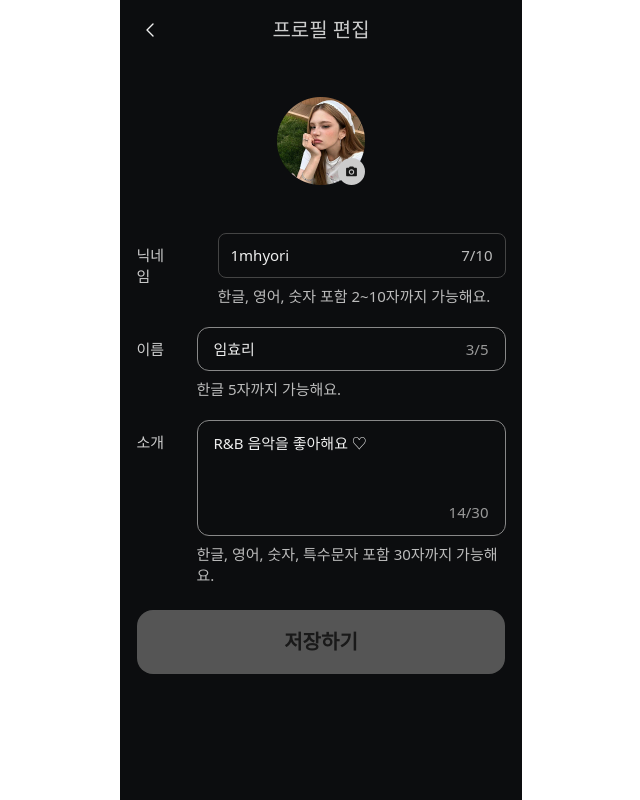
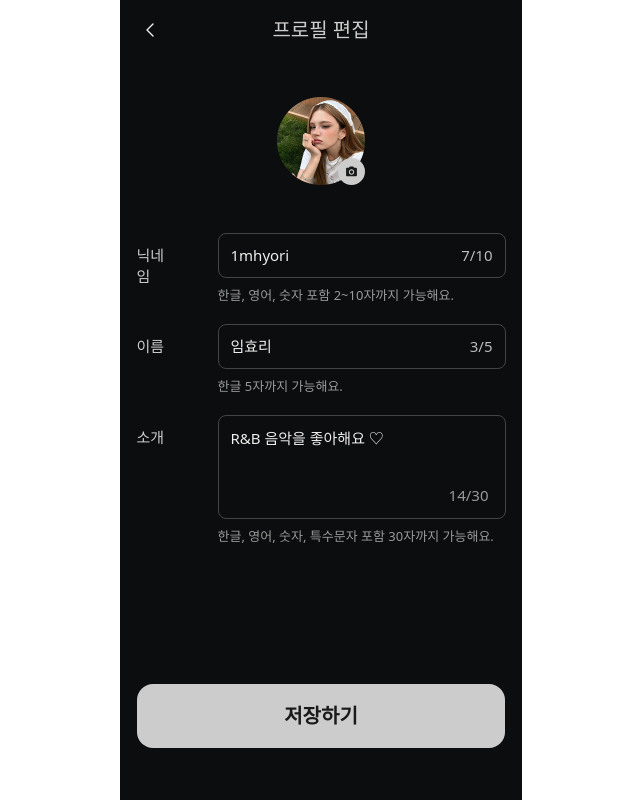
Before and after one commit to UMC10th-PLIMAP/plimap-web, a React (Vite) app: page /app/my/edit in a window 1280 px wide. Shown: the whole page, without its empty margins (319-959 px from the left). Built offline with nearby package versions, Linux system fonts and the light colour scheme; no server answers; a web font is replaced by a local one.

Commit message:
fix : 프로필 편집 코드 수정

```diff
--- a/src/components/ui/button.tsx
+++ b/src/components/ui/button.tsx
@@ -4,7 +4,7 @@ import { Slot } from 'radix-ui';
 import { cn } from '@/lib/utils';
 
 const buttonVariants = cva(
-  'w-fit inline-flex items-center justify-center transition-all outline-none',
+  'w-fit inline-flex items-center justify-center transition-all outline-none ',
   {
     variants: {
       variant: {
--- a/src/pages/ProfileEditPage.tsx
+++ b/src/pages/ProfileEditPage.tsx
@@ -4,28 +4,45 @@ import { useNavigate } from 'react-router-dom';
 import CameraIcon from '@/assets/icons/camera.svg?react';
 import { Button } from '@/components/ui/button';
 import { TopBar } from '@/components/ui/TopBar';
-// 닉네임 검증
 import {
   NICKNAME_MAX_LENGTH,
   NICKNAME_MIN_LENGTH,
   validateNickname,
 } from '@/features/auth/utils/validateNickname';
 import { MOCK_MY_PROFILE } from '@/features/profile/constants/mockMyProfile';
-
 import {
   BIO_MAX_LENGTH,
   NAME_MAX_LENGTH,
-  validateBio,
-  validateName,
+  bioSchema,
+  nameSchema,
 } from '@/features/profile/utils/validateProfileEdit';
 import { cn } from '@/lib/utils';
 
 type FieldMessageTone = 'neutral' | 'error';
 
 const MESSAGE_TONE_CLASS: Record<FieldMessageTone, string> = {
-  neutral: 'text-grayscale-400',
+  neutral: 'text-grayscale-500',
   error: 'text-red',
 };
+
+const FIELD_ROW_CLASS = 'flex items-start gap-[41px]';
+const FIELD_LABEL_CLASS = 'mt-3 w-12 body-15-r text-grayscale-300';
+const FIELD_CONTROL_CLASS = 'flex flex-col gap-2';
+const INPUT_BOX_CLASS =
+  'flex h-[45px] w-[288px] items-center justify-between rounded-lg border border-grayscale-1000 px-3';
+const TEXTAREA_BOX_CLASS = 'relative w-[288px] rounded-lg border border-grayscale-1000 px-3';
+const INPUT_CLASS =
+  'body-15-r w-full bg-transparent text-grayscale-100 outline-none placeholder:text-grayscale-700';
+const COUNTER_CLASS = 'body-15-r shrink-0 text-right';
+const FIELD_MESSAGE_CLASS = 'etc-13-r';
+
+const NICKNAME_HELPER = `한글, 영어, 숫자 포함 ${NICKNAME_MIN_LENGTH}~${NICKNAME_MAX_LENGTH}자까지 가능해요.`;
+const NAME_HELPER = `한글 ${NAME_MAX_LENGTH}자까지 가능해요.`;
+const BIO_HELPER = `한글, 영어, 숫자, 특수문자 포함 ${BIO_MAX_LENGTH}자까지 가능해요.`;
+
+function getCounterClass(tone: FieldMessageTone) {
+  return cn(COUNTER_CLASS, tone === 'error' ? 'text-red' : 'text-grayscale-400');
+}
 
 export default function ProfileEditPage() {
   const navigate = useNavigate();
@@ -40,8 +57,10 @@ export default function ProfileEditPage() {
   const [bioTouched, setBioTouched] = useState(false);
 
   const nicknameError = validateNickname(nickname);
-  const nameError = validateName(name);
-  const bioError = validateBio(bio);
+  const nameResult = nameSchema.safeParse(name);
+  const bioResult = bioSchema.safeParse(bio);
+  const nameError = nameResult.success ? null : nameResult.error.issues[0].message;
+  const bioError = bioResult.success ? null : bioResult.error.issues[0].message;
 
   const isNicknameValid = nicknameError === null;
   const isNameValid = nameError === null;
@@ -49,33 +68,20 @@ export default function ProfileEditPage() {
   const canSubmit = isNicknameValid && isNameValid && isBioValid;
 
   const nicknameMessage = !nicknameTouched
-    ? {
-        text: `한글, 영어, 숫자 포함 ${NICKNAME_MIN_LENGTH}~${NICKNAME_MAX_LENGTH}자까지 가능해요.`,
-        tone: 'neutral' as const,
-      }
+    ? { text: NICKNAME_HELPER, tone: 'neutral' as const }
     : isNicknameValid
-      ? {
-          text: `한글, 영어, 숫자 포함 ${NICKNAME_MIN_LENGTH}~${NICKNAME_MAX_LENGTH}자까지 가능해요.`,
-          tone: 'neutral' as const,
-        }
+      ? { text: NICKNAME_HELPER, tone: 'neutral' as const }
       : { text: nicknameError, tone: 'error' as const };
 
-  const nameMessage = !nameTouched
-    ? { text: `한글 ${NAME_MAX_LENGTH}자까지 가능해요.`, tone: 'neutral' as const }
-    : isNameValid
-      ? { text: `한글 ${NAME_MAX_LENGTH}자까지 가능해요.`, tone: 'neutral' as const }
+  const nameMessage =
+    !nameTouched || name.length === 0 || isNameValid
+      ? { text: NAME_HELPER, tone: 'neutral' as const }
       : { text: nameError, tone: 'error' as const };
 
   const bioMessage = !bioTouched
-    ? {
-        text: `한글, 영어, 숫자, 특수문자 포함 ${BIO_MAX_LENGTH}자까지 가능해요.`,
-        tone: 'neutral' as const,
-      }
+    ? { text: BIO_HELPER, tone: 'neutral' as const }
     : isBioValid
-      ? {
-          text: `한글, 영어, 숫자, 특수문자 포함 ${BIO_MAX_LENGTH}자까지 가능해요.`,
-          tone: 'neutral' as const,
-        }
+      ? { text: BIO_HELPER, tone: 'neutral' as const }
       : { text: bioError, tone: 'error' as const };
 
   const handleSubmit = () => {
@@ -103,24 +109,20 @@ export default function ProfileEditPage() {
                 type="button"
                 aria-label="프로필 사진 변경"
                 onClick={() => fileInputRef.current?.click()}
-                className="absolute bottom-0 right-0 flex size-[27px] items-center justify-center rounded-full bg-grayscale-300 cursor-pointer"
+                className="absolute bottom-0 right-0 flex size-[27px] cursor-pointer items-center justify-center rounded-full bg-grayscale-300"
               >
-                <CameraIcon className="px-[7px] py-[8px]  text-grayscale-1250" />
+                <CameraIcon className="px-[7px] py-[8px] text-grayscale-1250" />
               </button>
             </div>
           </div>
 
-          <div className="pt-[48px] flex flex-col gap-5">
-            <div className="flex items-start gap-[41px]">
-              <label htmlFor="edit-nickname" className="mt-3 w-12 body-15-r text-grayscale-300">
+          <div className="flex flex-col gap-5 pt-[48px]">
+            <div className={FIELD_ROW_CLASS}>
+              <label htmlFor="edit-nickname" className={FIELD_LABEL_CLASS}>
                 닉네임
               </label>
-              <div className="flex flex-col gap-2">
-                <div
-                  className={cn(
-                    'flex w-[288px] h-[45px] items-center justify-between rounded-lg border border-grayscale-1000 px-3',
-                  )}
-                >
+              <div className={FIELD_CONTROL_CLASS}>
+                <div className={INPUT_BOX_CLASS}>
                   <input
                     id="edit-nickname"
                     type="text"
@@ -133,41 +135,29 @@ export default function ProfileEditPage() {
                     }}
                     aria-invalid={nicknameMessage.tone === 'error'}
                     aria-describedby="edit-nickname-message"
-                    className="body-15-r w-full text-grayscale-100 outline-none placeholder:text-grayscale-700"
+                    className={INPUT_CLASS}
                     placeholder="내용 입력"
                   />
-                  {/* 숫자 부분은 오른쪽에 위치 */}
-                  <span
-                    className={`body-15-r text-right
-                      ${nicknameMessage.tone === 'error' ? 'text-red' : 'text-grayscale-400'}`}
-                  >
+                  <span className={getCounterClass(nicknameMessage.tone)}>
                     {nickname.length}/{NICKNAME_MAX_LENGTH}
                   </span>
                 </div>
                 <p
                   id="edit-nickname-message"
                   aria-live="polite"
-                  className={`body-15-r ${MESSAGE_TONE_CLASS[nicknameMessage.tone]}`}
+                  className={cn(FIELD_MESSAGE_CLASS, MESSAGE_TONE_CLASS[nicknameMessage.tone])}
                 >
                   {nicknameMessage.text}
                 </p>
               </div>
             </div>
 
-            <div className="flex items-start gap-3">
-              <label
-                htmlFor="edit-name"
-                className="mt-3 w-12 shrink-0 body-15-r text-grayscale-300"
-              >
+            <div className={FIELD_ROW_CLASS}>
+              <label htmlFor="edit-name" className={FIELD_LABEL_CLASS}>
                 이름
               </label>
-              <div className="flex min-w-0 flex-1 flex-col gap-2">
-                <div
-                  className={cn(
-                    'flex h-11 items-center justify-between rounded-xl border px-4',
-                    name.length > 0 ? 'border-grayscale-600' : 'border-grayscale-1000',
-                  )}
-                >
+              <div className={FIELD_CONTROL_CLASS}>
+                <div className={INPUT_BOX_CLASS}>
                   <input
                     id="edit-name"
                     type="text"
@@ -180,34 +170,29 @@ export default function ProfileEditPage() {
                     }}
                     aria-invalid={nameMessage.tone === 'error'}
                     aria-describedby="edit-name-message"
-                    className="body-15-r w-full bg-transparent text-grayscale-100 outline-none placeholder:text-grayscale-700"
+                    className={INPUT_CLASS}
                     placeholder="내용 입력"
                   />
-                  <span className="body-15-r shrink-0 text-grayscale-500">
+                  <span className={getCounterClass(nameMessage.tone)}>
                     {name.length}/{NAME_MAX_LENGTH}
                   </span>
                 </div>
                 <p
                   id="edit-name-message"
                   aria-live="polite"
-                  className={`body-15-r ${MESSAGE_TONE_CLASS[nameMessage.tone]}`}
+                  className={cn(FIELD_MESSAGE_CLASS, MESSAGE_TONE_CLASS[nameMessage.tone])}
                 >
                   {nameMessage.text}
                 </p>
               </div>
             </div>
 
-            <div className="flex items-start gap-3">
-              <label htmlFor="edit-bio" className="mt-3 w-12 shrink-0 body-15-r text-grayscale-300">
+            <div className={FIELD_ROW_CLASS}>
+              <label htmlFor="edit-bio" className={FIELD_LABEL_CLASS}>
                 소개
               </label>
-              <div className="flex min-w-0 flex-1 flex-col gap-2">
-                <div
-                  className={cn(
-                    'relative rounded-xl border px-4 py-3',
-                    bio.length > 0 ? 'border-grayscale-600' : 'border-grayscale-1000',
-                  )}
-                >
+              <div className={FIELD_CONTROL_CLASS}>
+                <div className={TEXTAREA_BOX_CLASS}>
                   <textarea
                     id="edit-bio"
                     value={bio}
@@ -219,17 +204,17 @@ export default function ProfileEditPage() {
                     }}
                     aria-invalid={bioMessage.tone === 'error'}
                     aria-describedby="edit-bio-message"
-                    className="body-15-r w-full resize-none bg-transparent text-grayscale-100 outline-none placeholder:text-grayscale-700"
+                    className={cn(INPUT_CLASS, 'resize-none pt-3')}
                     placeholder="내용 입력"
                   />
-                  <span className="body-15-r absolute bottom-3 right-4 text-grayscale-500">
+                  <span className="body-15-r absolute right-4 bottom-3 text-grayscale-500">
                     {bio.length}/{BIO_MAX_LENGTH}
                   </span>
                 </div>
                 <p
                   id="edit-bio-message"
                   aria-live="polite"
-                  className={`body-15-r ${MESSAGE_TONE_CLASS[bioMessage.tone]}`}
+                  className={cn(FIELD_MESSAGE_CLASS, MESSAGE_TONE_CLASS[bioMessage.tone])}
                 >
                   {bioMessage.text}
                 </p>
@@ -238,8 +223,8 @@ export default function ProfileEditPage() {
           </div>
         </div>
 
-        <div className="mt-auto flex flex-col items-center px-[10px] pb-[52px] pt-6">
-          <Button type="submit" variant="cta" size="cta" disabled={canSubmit}>
+        <div className="pointer-events-none fixed inset-x-0 bottom-0 z-40 flex justify-center pb-[calc(env(safe-area-inset-bottom)+52px)] ">
+          <Button type="submit" variant="cta" size="cta" disabled={!canSubmit}>
             저장하기
           </Button>
         </div>
```
Also changed, not shown: src/features/profile/utils/validateProfileEdit.ts (+8 -9 lines).
